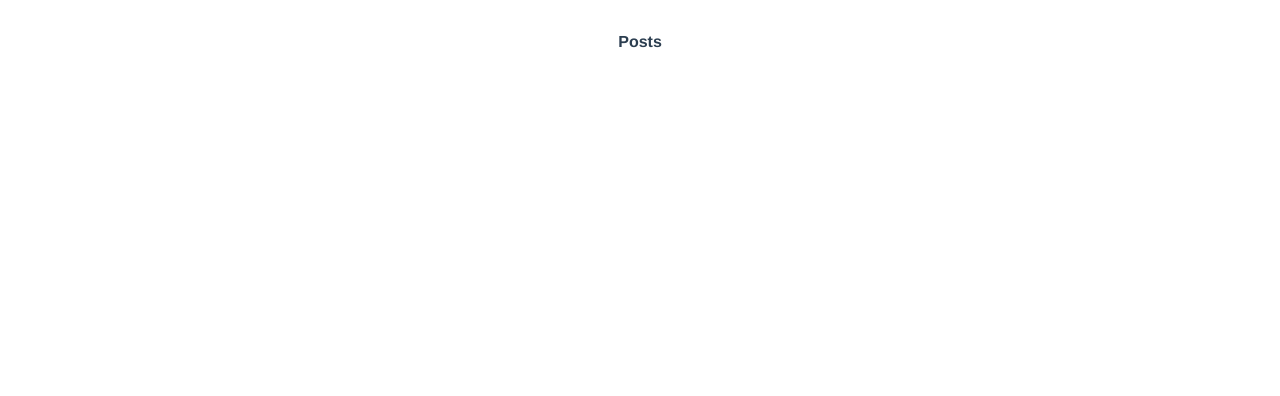
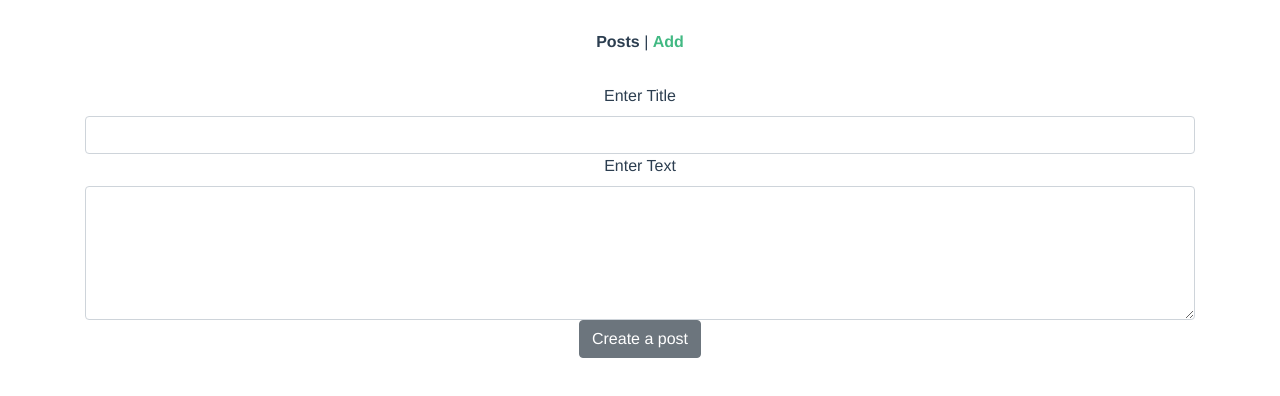
Before and after one commit to AtomicBora/blog-app, a Vue app: page /add in a window 1280 px wide. Shown: the top 396 px of the page. Built offline with nearby package versions, Linux system fonts and the light colour scheme.

Commit message:
Dodata komponenta AddPost i ruta ka istoj, dodat link u layoutu ka ovoj komponenti. Dodata add metoda u servicu posts preko koje dodajemo postove. Nakon dodavanredirekcija na sve postove.

```diff
--- a/src/App.vue
+++ b/src/App.vue
@@ -1,7 +1,8 @@
 <template>
   <div id="app">
     <div id="nav">
-      <router-link to="/posts">Posts</router-link>
+      <router-link to="/posts">Posts</router-link> |
+      <router-link to="/add">Add</router-link>
     </div>
     <router-view />
   </div>
--- /dev/null
+++ b/src/components/AddPost.vue
@@ -0,0 +1,49 @@
+<template>
+  <b-container>
+    <b-form ref="AddPost" @submit.prevent="createPost">
+      <label for="PostTitle">Enter Title</label>
+      <b-input
+        id="PostTitle"
+        name="PostTitle"
+        type="text"
+        minlength="2"
+        v-model="post.title"
+        required
+      >
+      </b-input>
+      <label for="PostText">Enter Text</label>
+      <b-textarea
+        id="PostText"
+        name="PostText"
+        type="text"
+        maxlength="300"
+        rows="5"
+        v-model="post.text"
+        required
+      >
+      </b-textarea>
+      <b-button type="submit" class="btn btn-primary">Create a post</b-button>
+    </b-form>
+  </b-container>
+</template>
+<script>
+import HTTPService from "../services/Posts.js";
+export default {
+  data() {
+    return {
+      post: {},
+    };
+  },
+  methods: {
+    async createPost() {
+      console.log("saljem post");
+      await HTTPService.add(this.post);
+      console.log("Uspesno dodat post");
+      this.$router.push({ name: 'AppPosts' });
+    },
+  },
+};
+</script>
+
+<style scoped>
+</style>
--- a/src/router/index.js
+++ b/src/router/index.js
@@ -2,6 +2,7 @@ import Vue from "vue";
 import VueRouter from "vue-router";
 import AppPosts from '../components/AppPosts.vue'
 import SinglePost from '../components/SinglePost.vue';
+import AddPost from '../components/AddPost.vue';
 
 Vue.use(VueRouter);
 
@@ -20,6 +21,11 @@ const routes = [
     name: 'SinglePost',
     component: SinglePost
   },
+  {
+    path: '/add',
+    name: 'AddPost',
+    component: AddPost
+  }
 ];
 
 const router = new VueRouter({
--- a/src/services/Posts.js
+++ b/src/services/Posts.js
@@ -16,6 +16,9 @@ class PostsService {
         const {data} = await this.client.get(`posts/${id}`);
         return data;
     }
+    async add(post){
+        await this.client.post('posts', post);
+    }
 }
 
 export default new PostsService();
```
